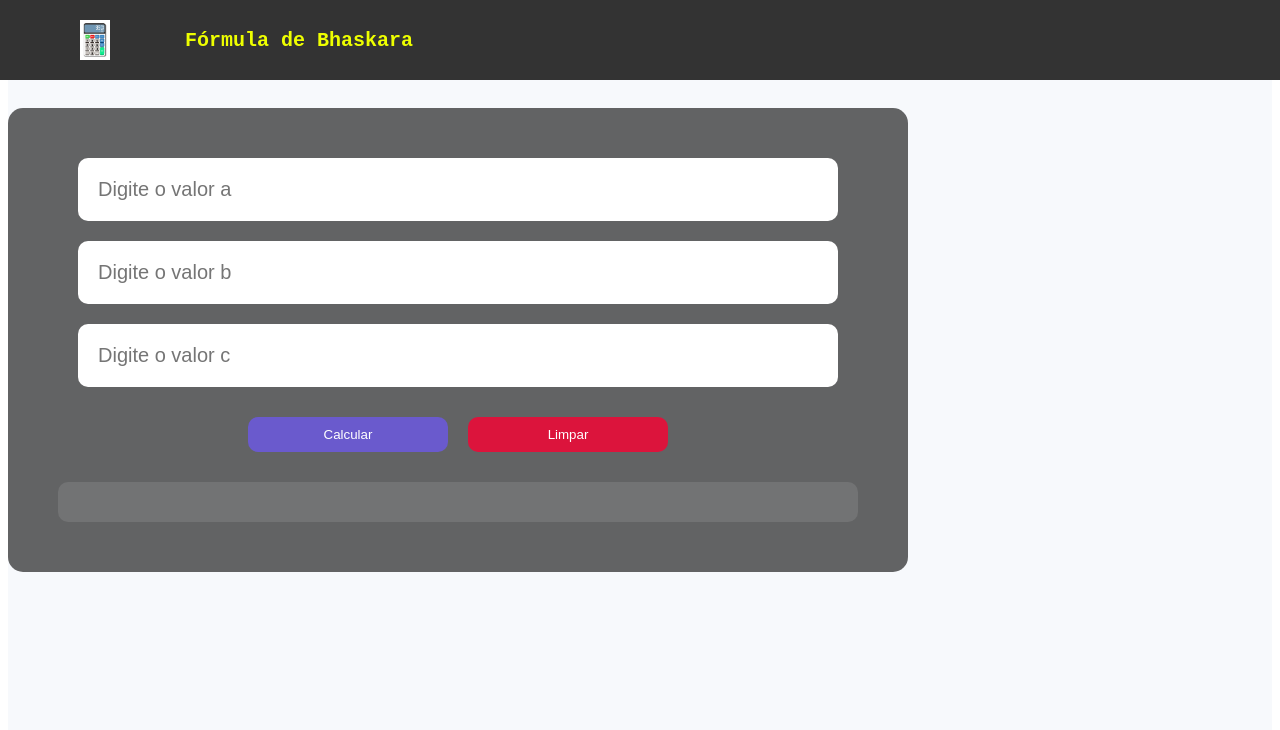
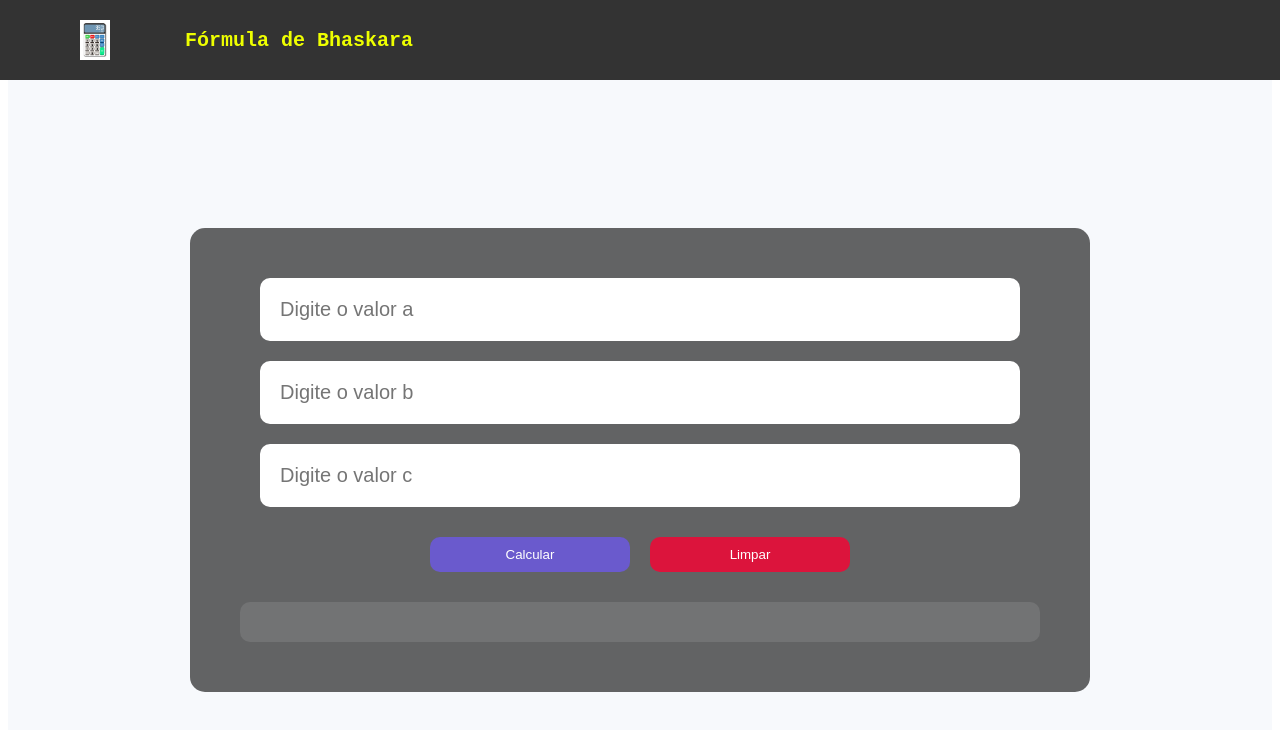
Before and after one commit to luisnegrello-dev/Calculator-x, a React (Vite) app: page / in a window 1280 px wide. Shown: the top 730 px of the page. Built offline with nearby package versions, Linux system fonts and the light colour scheme.

Commit message:
RESPONSIVE

```diff
--- a/src/index.css
+++ b/src/index.css
@@ -39,6 +39,7 @@
   border-radius: 15px;
   color: white;
   width: 800px;
+  margin: 120px auto 0 auto;
 }
 
 .input {
@@ -84,9 +85,6 @@
   font-size: 18px;
 }
 
-/* Responsividade */
-
-/* Tablets */
 @media (max-width: 1024px) {
   boddy{
   display: flex;
@@ -97,6 +95,7 @@
   }
   .box {
    width: 80%;
+   margin: 100px auto 0 auto;
   }
   .nav-title {
     font-size: 18px;
@@ -110,7 +109,6 @@
   }
 }
 
-/* Smartphones */
 @media (max-width: 768px) {
   .nav {
     flex-direction: column;
@@ -143,7 +141,7 @@
   }
 }
 
-/* Telas muito pequenas */
+
 @media (max-width: 480px) {
   .nav-title {
     font-size: 14px;
```
